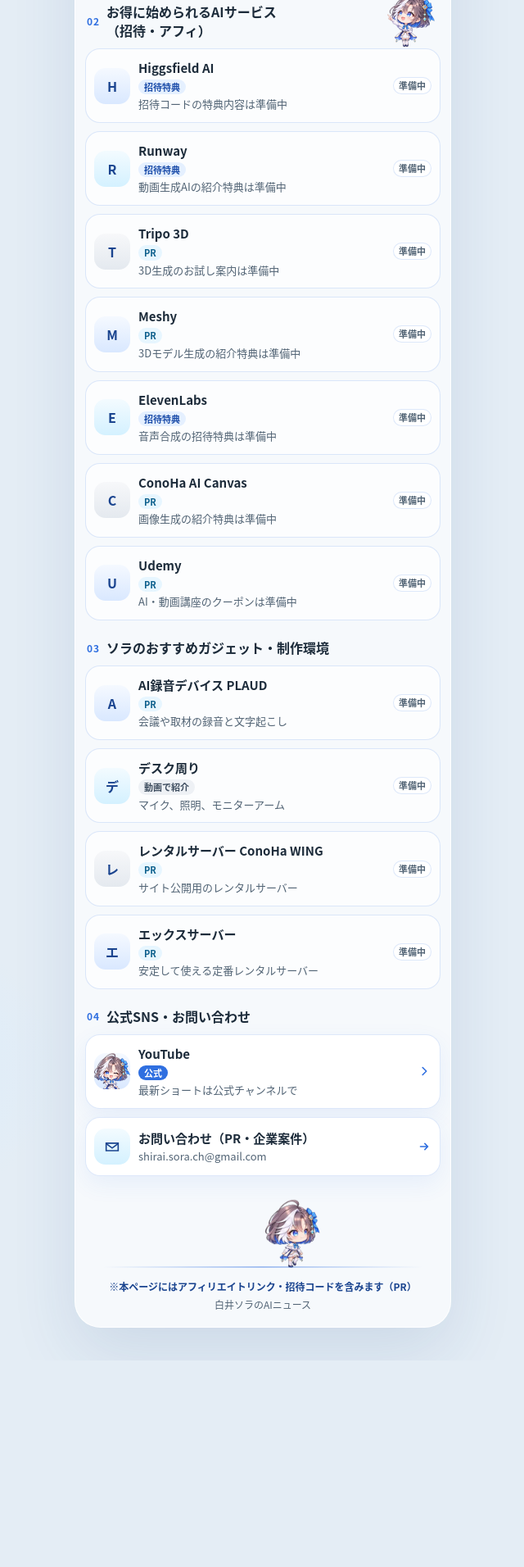
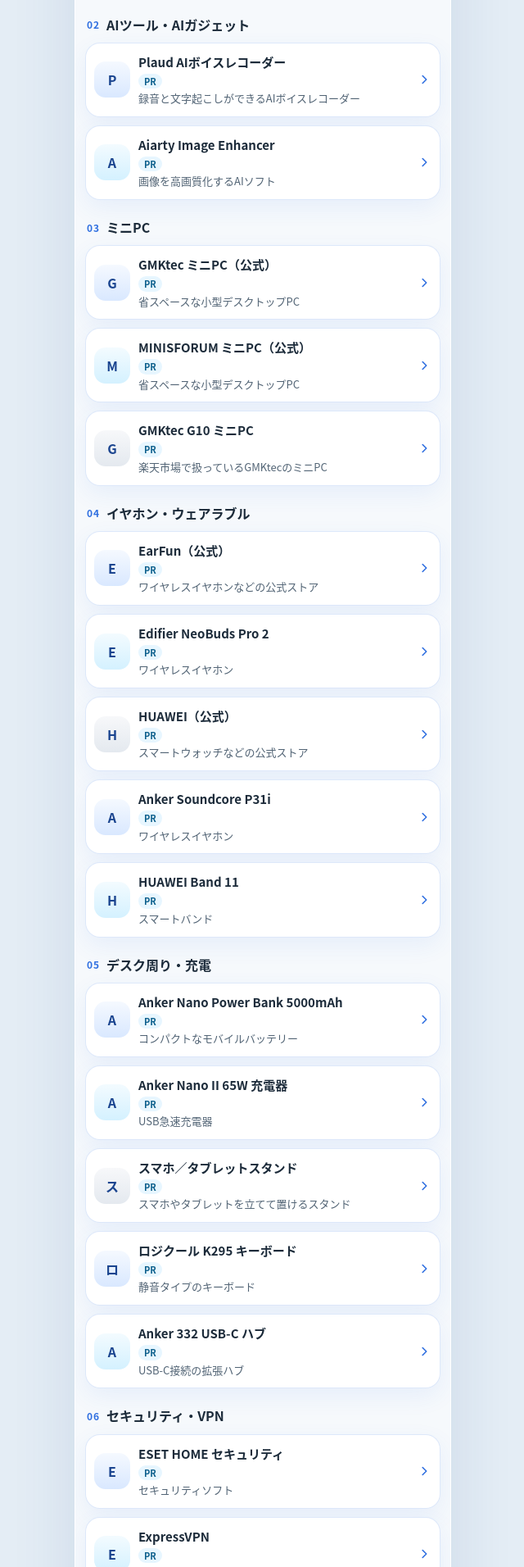
Before and after one commit to ShiraiSora/shiraisora.github.io, a plain HTML site: page index.html in a window 1280 px wide. Shown: the part 888-2800 px from the top of the page at 82% size, without its empty margins (319-959 px from the left). Before the commit the page ends 2548 px from the top, so only its background shows below. Drawn offline with Linux system fonts and the light colour scheme.

Commit message:
Add A8 and Rakuten affiliate product links
Publish real program URLs in category sections, keep the PR disclosure, and leave invite-code items pending.

```diff
--- a/index.html
+++ b/index.html
@@ -43,7 +43,7 @@
 </head>
 <body>
   <div class="shell">
-    <p class="disclosure" id="disclosure-text" role="note">※本ページにはアフィリエイトリンク・招待コードを含みます（PR）</p>
+    <p class="disclosure" id="disclosure-text" role="note">※本ページにはアフィリエイト広告（楽天アフィリエイト・A8.net）と招待コードを含みます（PR）</p>
 
     <header class="hero">
       <img class="hero-portrait" src="assets/portrait.webp" alt="白井ソラ" width="280" height="360" fetchpriority="high" onerror="this.dataset.missing='1'">
@@ -86,7 +86,7 @@
       <div class="walk-lane" id="walk-lane">
         <div class="walker" role="presentation"></div>
       </div>
-      <p class="footer-disclosure" id="footer-disclosure">※本ページにはアフィリエイトリンク・招待コードを含みます（PR）</p>
+      <p class="footer-disclosure" id="footer-disclosure">※本ページにはアフィリエイト広告（楽天アフィリエイト・A8.net）と招待コードを含みます（PR）</p>
       <p class="footer-name" id="footer-name">白井ソラのAIニュース</p>
     </footer>
   </div>
--- a/links.json
+++ b/links.json
@@ -14,7 +14,7 @@
     "iconFallback": "assets/icon.png",
     "iconAlt": "白井ソラ"
   },
-  "disclosure": "※本ページにはアフィリエイトリンク・招待コードを含みます（PR）",
+  "disclosure": "※本ページにはアフィリエイト広告（楽天アフィリエイト・A8.net）と招待コードを含みます（PR）",
   "pendingNote": "招待リンクと紹介リンクは、動画に合わせて開いていきます。",
   "footer": "白井ソラのAIニュース",
   "sections": [
@@ -34,6 +34,162 @@
           "note": "ショートで紹介したアイテムの詳細は準備中です。",
           "url": "",
           "badge": "動画で紹介"
+        }
+      ]
+    },
+    {
+      "id": "ai-tools",
+      "title": "AIツール・AIガジェット",
+      "sponsored": true,
+      "items": [
+        {
+          "title": "Plaud AIボイスレコーダー",
+          "note": "録音と文字起こしができるAIボイスレコーダー",
+          "url": "https://px.a8.net/svt/ejp?a8mat=4BGQH0+AKG0C2+5J4W+5YZ76",
+          "badge": "PR"
+        },
+        {
+          "title": "Aiarty Image Enhancer",
+          "note": "画像を高画質化するAIソフト",
+          "url": "https://px.a8.net/svt/ejp?a8mat=4BGQH0+B1459U+428G+HVFKY",
+          "badge": "PR"
+        }
+      ]
+    },
+    {
+      "id": "mini-pc",
+      "title": "ミニPC",
+      "sponsored": true,
+      "items": [
+        {
+          "title": "GMKtec ミニPC（公式）",
+          "note": "省スペースな小型デスクトップPC",
+          "url": "https://px.a8.net/svt/ejp?a8mat=4BGQH0+B1PKVM+5W12+5YRHE",
+          "badge": "PR"
+        },
+        {
+          "title": "MINISFORUM ミニPC（公式）",
+          "note": "省スペースな小型デスクトップPC",
+          "url": "https://px.a8.net/svt/ejp?a8mat=4BGQH0+AQECDU+5O6K+5YJRM",
+          "badge": "PR"
+        },
+        {
+          "title": "GMKtec G10 ミニPC",
+          "note": "楽天市場で扱っているGMKtecのミニPC",
+          "url": "https://a.r10.to/hPC9FV",
+          "badge": "PR"
+        }
+      ]
+    },
+    {
+      "id": "audio-wearable",
+      "title": "イヤホン・ウェアラブル",
+      "sponsored": true,
+      "items": [
+        {
+          "title": "EarFun（公式）",
+          "note": "ワイヤレスイヤホンなどの公式ストア",
+          "url": "https://px.a8.net/svt/ejp?a8mat=4BGQH0+AP7H6A+5REO+5YRHE",
+          "badge": "PR"
+        },
+        {
+          "title": "Edifier NeoBuds Pro 2",
+          "note": "ワイヤレスイヤホン",
+          "url": "https://px.a8.net/svt/ejp?a8mat=4BGQH0+B89CJ6+5BV8+BWVTE",
+          "badge": "PR"
+        },
+        {
+          "title": "HUAWEI（公式）",
+          "note": "スマートウォッチなどの公式ストア",
+          "url": "https://px.a8.net/svt/ejp?a8mat=4BGQH0+B8US4Y+4NTO+61JSI",
+          "badge": "PR"
+        },
+        {
+          "title": "Anker Soundcore P31i",
+          "note": "ワイヤレスイヤホン",
+          "url": "https://a.r10.to/hgNk0h",
+          "badge": "PR"
+        },
+        {
+          "title": "HUAWEI Band 11",
+          "note": "スマートバンド",
+          "url": "https://a.r10.to/hPIjYm",
+          "badge": "PR"
+        }
+      ]
+    },
+    {
+      "id": "desk-charge",
+      "title": "デスク周り・充電",
+      "sponsored": true,
+      "items": [
+        {
+          "title": "Anker Nano Power Bank 5000mAh",
+          "note": "コンパクトなモバイルバッテリー",
+          "url": "https://a.r10.to/hgEnpz",
+          "badge": "PR"
+        },
+        {
+          "title": "Anker Nano II 65W 充電器",
+          "note": "USB急速充電器",
+          "url": "https://a.r10.to/h5GHoO",
+          "badge": "PR"
+        },
+        {
+          "title": "スマホ／タブレットスタンド",
+          "note": "スマホやタブレットを立てて置けるスタンド",
+          "url": "https://a.r10.to/h5VMn0",
+          "badge": "PR"
+        },
+        {
+          "title": "ロジクール K295 キーボード",
+          "note": "静音タイプのキーボード",
+          "url": "https://a.r10.to/h5pl1k",
+          "badge": "PR"
+        },
+        {
+          "title": "Anker 332 USB-C ハブ",
+          "note": "USB-C接続の拡張ハブ",
+          "url": "https://a.r10.to/hYF201",
+          "badge": "PR"
+        }
+      ]
+    },
+    {
+      "id": "security-vpn",
+      "title": "セキュリティ・VPN",
+      "sponsored": true,
+      "items": [
+        {
+          "title": "ESET HOME セキュリティ",
+          "note": "セキュリティソフト",
+          "url": "https://px.a8.net/svt/ejp?a8mat=4BGQH0+AMTQR6+1A8Q+15P77M",
+          "badge": "PR"
+        },
+        {
+          "title": "ExpressVPN",
+          "note": "VPNサービス",
+          "url": "https://px.a8.net/svt/ejp?a8mat=4BGQH0+ANF6CY+5JSS+5YRHE",
+          "badge": "PR"
+        },
+        {
+          "title": "NordVPN",
+          "note": "VPNサービス",
+          "url": "https://px.a8.net/svt/ejp?a8mat=4BGQH0+B9G7QQ+3YFI+674EQ",
+          "badge": "PR"
+        }
+      ]
+    },
+    {
+      "id": "car",
+      "title": "カーガジェット",
+      "sponsored": true,
+      "items": [
+        {
+          "title": "OTTOCAST CarPlay",
+          "note": "CarPlay対応のカーガジェット",
+          "url": "https://px.a8.net/svt/ejp?a8mat=4BGQH0+B2B0HE+5YDI+5YJRM",
+          "badge": "PR"
         }
       ]
     },
@@ -87,22 +243,10 @@
       ]
     },
     {
-      "id": "gear",
-      "title": "ソラのおすすめガジェット・制作環境",
+      "id": "hosting",
+      "title": "サイト運営",
       "sponsored": true,
       "items": [
-        {
-          "title": "AI録音デバイス PLAUD",
-          "note": "会議や取材の録音と文字起こし",
-          "url": "",
-          "badge": "PR"
-        },
-        {
-          "title": "デスク周り",
-          "note": "マイク、照明、モニターアーム",
-          "url": "",
-          "badge": "動画で紹介"
-        },
         {
           "title": "レンタルサーバー ConoHa WING",
           "note": "サイト公開用のレンタルサーバー",
```
Also changed, not shown: 1 other file.
